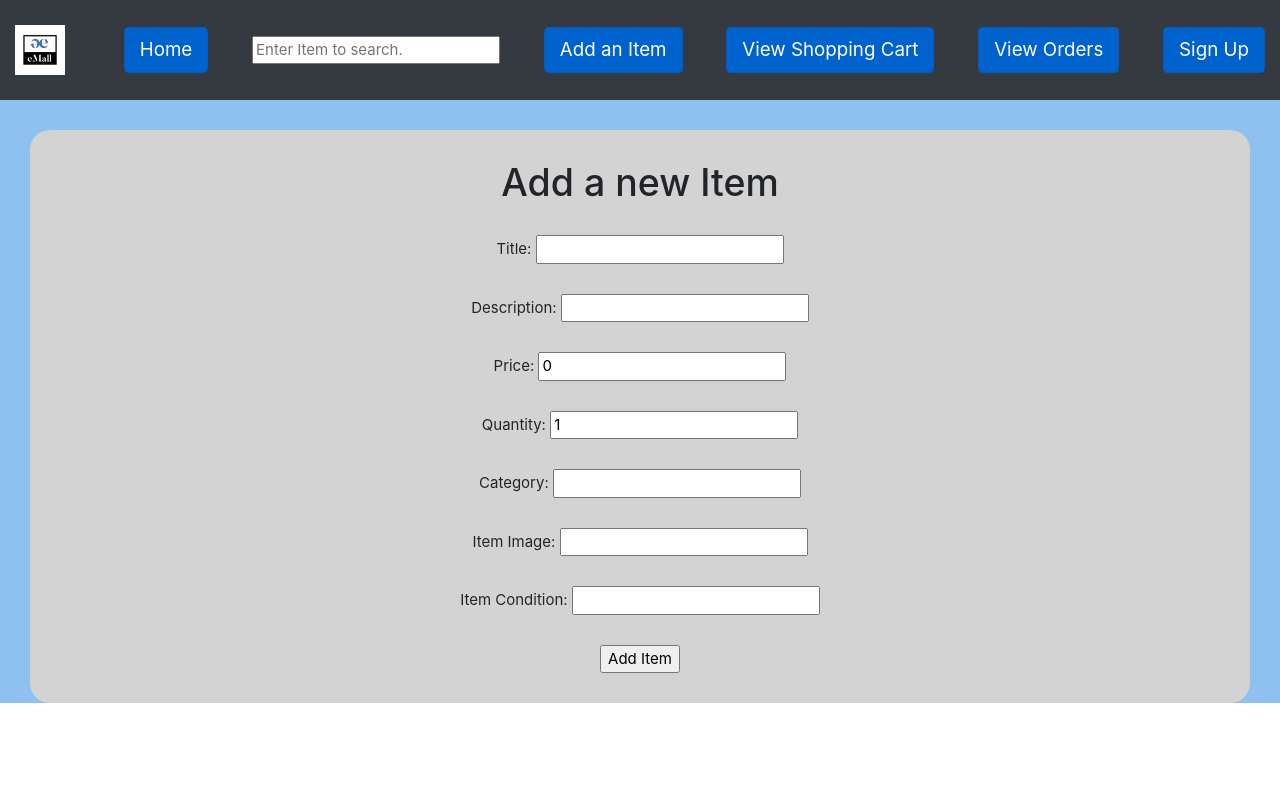
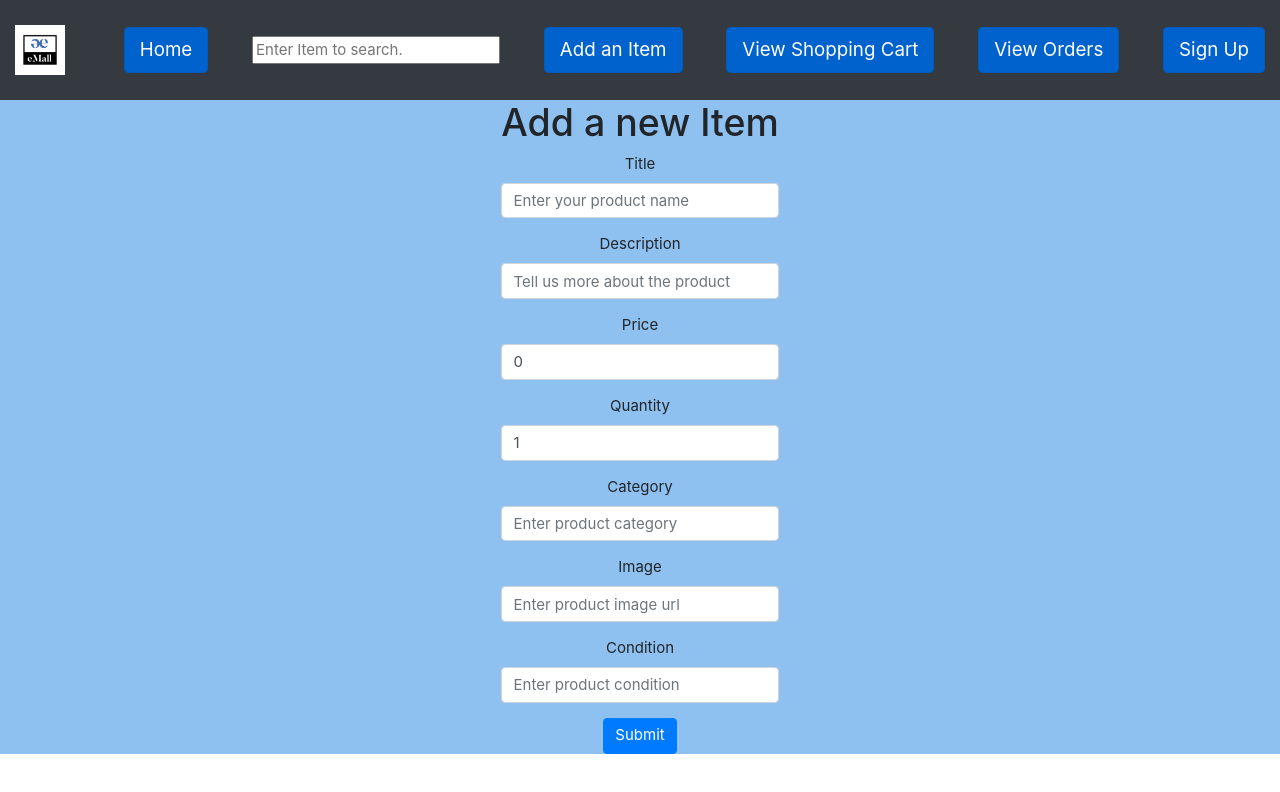
Before and after one commit to haihuanchen/eMall-frontend, a React (Create React App) app in the folder emall-frontend/: page /itemform in a window 1280 px wide. Shown: the top 792 px of the page. Built offline with nearby package versions, Linux system fonts and the light colour scheme; no server answers.

Commit message:
react bootstrap forms

```diff
--- a/emall-frontend/src/Components/CreateItem.js
+++ b/emall-frontend/src/Components/CreateItem.js
@@ -1,6 +1,7 @@
 import React from 'react'
 import { withRouter } from "react-router-dom";
 import '../App.css'
+import {Form, Container, Row, Col, Button} from 'react-bootstrap'
 
 const itemUrl = 'http://localhost:3000/items'
 
@@ -76,31 +77,51 @@ class CreateItem extends React.Component{
         // console.log(this.props.sellerId)
         const {title, description, price, quantity, category, image, condition} = this.state
         return(
-            <form className="form" onSubmit={this.handleSubmit}>
-            <h1>{this.props.currentItem.title ? "Edit this Item" : "Add a new Item"}</h1><br/>
-            <label>
-                Title: <input name="title" type="text" value={title} onChange={this.handleChange}/>
-            </label><br/><br/>
-            <label>
-                Description: <input name="description" type="text-area" value={description} onChange={this.handleChange}/>
-            </label><br/><br/>
-            <label>
-                Price: <input name="price" type="float" value={price} onChange={this.handleChange}/>
-            </label><br/><br/>
-            <label>
-                Quantity: <input name="quantity" type="number" value={quantity} onChange={this.handleChange}/>
-            </label><br/><br/>
-            <label>
-                Category: <input name="category" type="text" value={category} onChange={this.handleChange}/>
-            </label><br/><br/>
-            <label>
-                Item Image: <input name="image" type="text" value={image} onChange={this.handleChange}/>
-            </label><br/><br/>
-            <label>
-                Item Condition: <input name="condition" type="text" value={condition} onChange={this.handleChange}/>
-            </label><br/><br/>
-            <input type="submit" value={this.props.currentItem.title ? "Edit this Item" : "Add Item"} />
-        </form>
+            <Container>
+                <Row>
+                    <Col>
+                    <Form onSubmit={this.handleSubmit}>
+                        <h1>{this.props.currentItem.title ? "Edit this Item" : "Add a new Item"}</h1>
+                        <Form.Group >
+                            <Form.Label>Title</Form.Label>
+                            <Form.Control name="title" type="text" value={title} onChange={this.handleChange} placeholder="Enter your product name" />
+                        </Form.Group>
+
+                        <Form.Group>
+                            <Form.Label>Description</Form.Label>
+                            <Form.Control name="description" type="text-area" value={description} onChange={this.handleChange} placeholder="Tell us more about the product" />
+                        </Form.Group>
+
+                        <Form.Group>
+                            <Form.Label>Price</Form.Label>
+                            <Form.Control name="price" type="float" value={price} onChange={this.handleChange} placeholder="Enter the price" />
+                        </Form.Group>
+
+                        <Form.Group>
+                            <Form.Label>Quantity</Form.Label>
+                            <Form.Control name="quantity" type="number" value={quantity} onChange={this.handleChange} placeholder="Enter the quantity" />
+                        </Form.Group>
+
+                        <Form.Group >
+                            <Form.Label>Category</Form.Label>
+                            <Form.Control name="category" type="text" value={category} onChange={this.handleChange} placeholder="Enter product category" />
+                        </Form.Group>
+
+                        <Form.Group >
+                            <Form.Label>Image</Form.Label>
+                            <Form.Control name="image" type="text" value={image} onChange={this.handleChange} placeholder="Enter product image url" />
+                        </Form.Group>
+
+                        <Form.Group >
+                            <Form.Label>Condition</Form.Label>
+                            <Form.Control name="condition" type="text" value={condition} onChange={this.handleChange} placeholder="Enter product condition" />
+                        </Form.Group>
+
+                        <Button variant="primary" type="submit"> Submit</Button>
+                    </Form>
+                    </Col>
+                </Row>
+            </Container>
         )
     }
 }
--- a/emall-frontend/src/Components/CreateReview.js
+++ b/emall-frontend/src/Components/CreateReview.js
@@ -1,5 +1,6 @@
 import React, {Component, Fragment} from 'react';
 import { withRouter } from "react-router-dom";
+import {Form, Container, Row, Col, Button} from 'react-bootstrap'
 
 class CreateReview extends Component{
     state = {
@@ -34,30 +35,35 @@ class CreateReview extends Component{
         .then(newReview=> this.props.addReview(newReview))
         this.setState({title: '', content: '', rating: 1})
         this.props.history.push('/home')
-
     }
 
     render(){
         const {title, content, rating} = this.state
         return(
-            <Fragment>
-                <form className="item" onSubmit={this.handleSubmit}>
-                    <h1>Create a Review</h1><br/>
-                    <label>
-                        Title:
-                        <input name="title" type="text" value={title} onChange={this.handleChange}/>
-                    </label><br/><br/>
-                    <label>
-                        Rating:
-                        <input name="rating" type="number" value={rating} onChange={this.handleChange}/>
-                    </label><br/><br/>
-                    <label>
-                        Content:
-                        <textarea id='content-area' name="content" value={content} onChange={this.handleChange}/>
-                    </label><br/><br/>
-                    <input type='submit'/>
-                </form>
-            </Fragment>
+            <Container>
+                <Row>
+                    <Col>
+                    <Form onSubmit={this.handleSubmit}>
+                        <Form.Group >
+                            <Form.Label>Title</Form.Label>
+                            <Form.Control name="title" type="text" value={title} onChange={this.handleChange} placeholder="Enter your review title" />
+                        </Form.Group>
+
+                        <Form.Group>
+                            <Form.Label>Rating</Form.Label>
+                            <Form.Control name="rating" type="number" value={rating} onChange={this.handleChange} placeholder="Rating it from 1-10" />
+                        </Form.Group>
+
+                        <Form.Group>
+                            <Form.Label>Content</Form.Label>
+                            <Form.Control name="content" type="text-area" value={content} onChange={this.handleChange} placeholder="Tell us more" />
+                        </Form.Group>
+
+                        <Button variant="primary" type="submit"> Submit</Button>
+                    </Form>
+                    </Col>
+                </Row>
+            </Container>
         )
     }
 }
```
Also changed, not shown: emall-frontend/src/Components/CreateAccount.js (+0 -29 lines).
